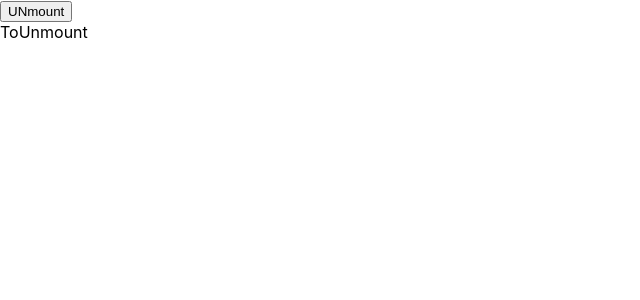
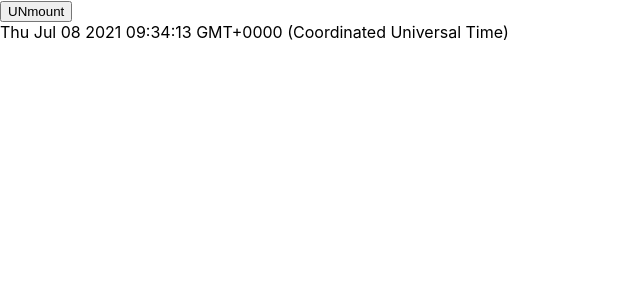
Before and after one commit to coderoadpl/frontend--react--task-42, a React (Create React App) app: page / in a window 1280 px wide. Shown: the top 300 px of the page, without its empty margins (0-640 px from the left). Built offline with nearby package versions, Linux system fonts and the light colour scheme.

Commit message:
Clering interval in `componentWillUnmount`

```diff
--- a/src/ToUnmount.js
+++ b/src/ToUnmount.js
@@ -1,14 +1,28 @@
 import React from 'react'
 
 class ToUnmount extends React.Component {
+  intervalId = null
+
+  componentDidMount () {
+    console.log('componentDidMount')
+
+    this.intervalId = setInterval(() => {
+      console.log('interval')
+      this.forceUpdate()
+    }, 1000)
+  }
+
   componentWillUnmount () {
     console.log('componentWillUnmount')
+
+    // this it a good place to clear effects
+    clearInterval(this.intervalId)
   }
 
   render () {
     return (
       <div>
-        ToUnmount
+        {(new Date()).toString()}
       </div>
     )
   }
```
